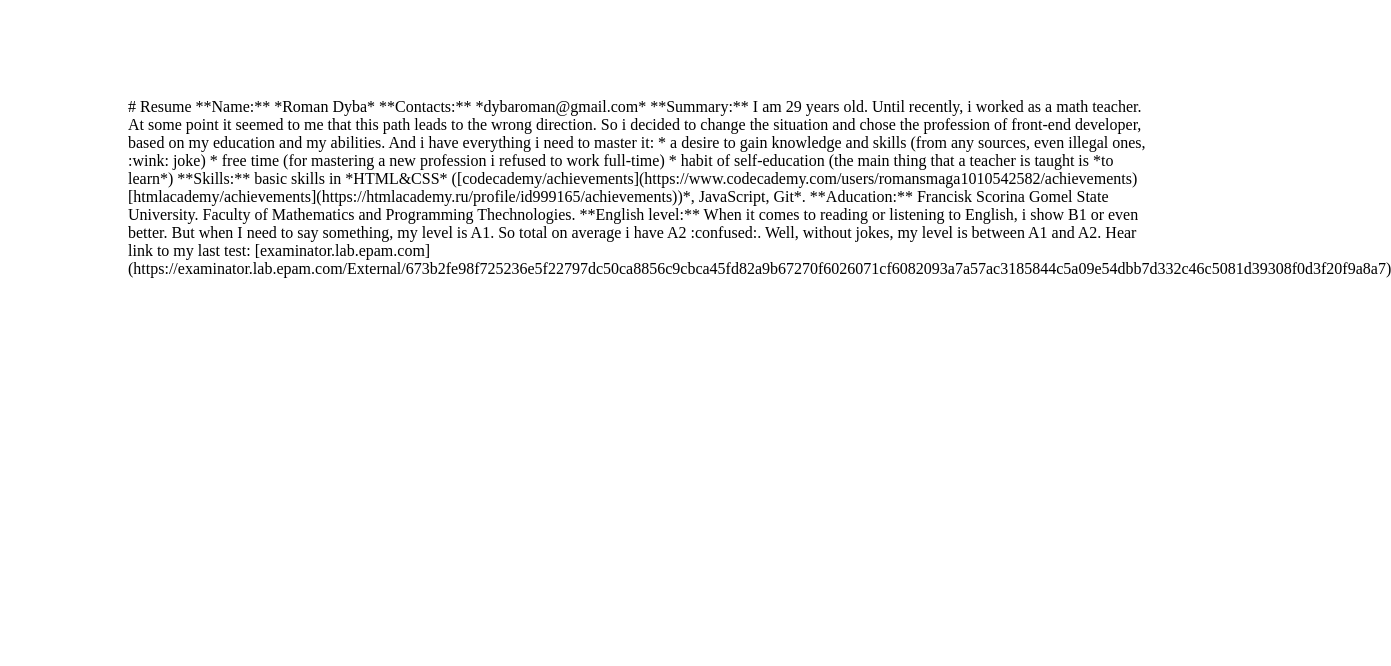
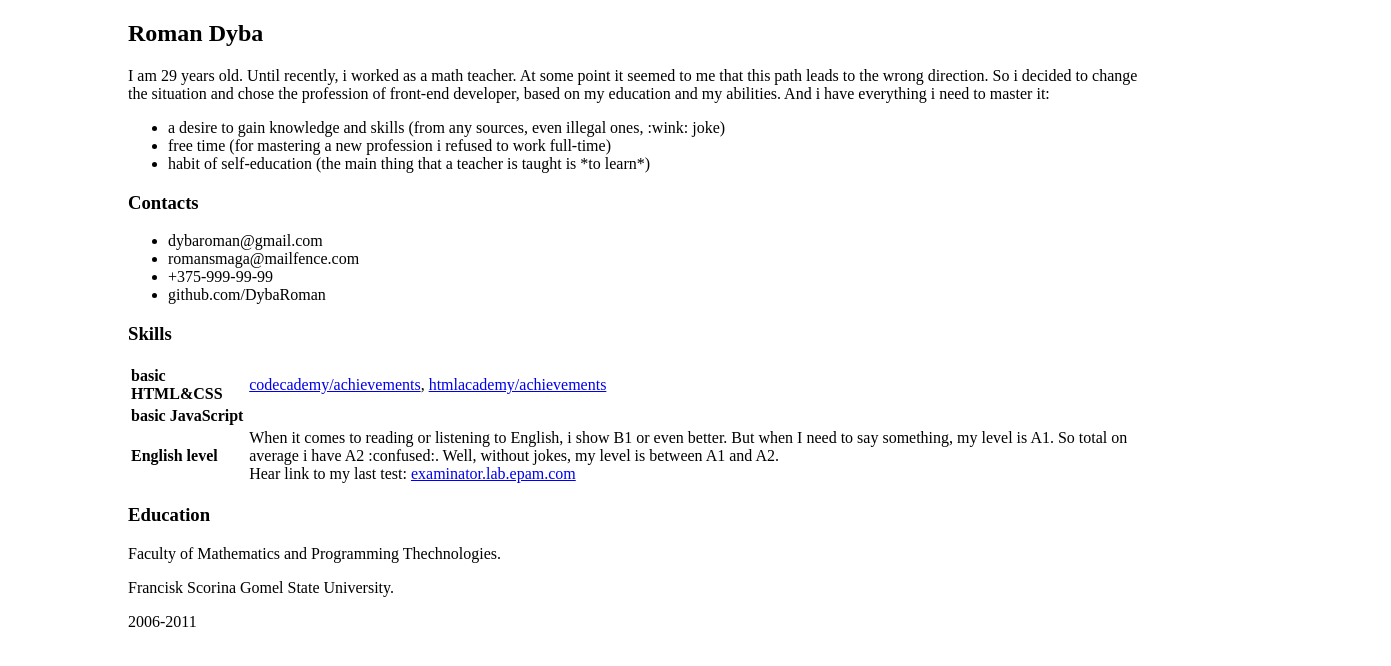
Before and after one commit to DybaRoman/rsschool-2019Q1-cv, a plain HTML site: page index.html in a window 1280 px wide. Shown: the whole page, 1391 px wide, since content can reach past the window. Drawn offline with Linux system fonts and the light colour scheme.

Commit message:
fix: add markup to html

```diff
--- a/index.html
+++ b/index.html
@@ -6,33 +6,59 @@
     <link rel="stylesheet" href="styles.css">
 </head>
 <body>
-    <header></header>
-    <main>
-      <section class="summary">
-        # Resume
-
-        **Name:** *Roman Dyba*
-
-        **Contacts:** *dybaroman@gmail.com*
-
-
-        **Summary:** I am 29 years old. Until recently, i worked as a math teacher. At some point it seemed to me that this path leads to the wrong direction. So i decided to change the situation and chose the profession of front-end developer, based on my education and my abilities. And i have everything i need to master it:
-        * a desire to gain knowledge and skills (from any sources, even illegal ones, :wink: joke)
-        * free time (for mastering a new profession i refused to work full-time)
-        * habit of self-education (the main thing that a teacher is taught  is  *to learn*)
-
-
-        **Skills:** basic skills in *HTML&CSS* ([codecademy/achievements](https://www.codecademy.com/users/romansmaga1010542582/achievements)     [htmlacademy/achievements](https://htmlacademy.ru/profile/id999165/achievements))*, JavaScript, Git*.
-
-
-        **Aducation:** Francisk Scorina Gomel State University. Faculty of Mathematics and Programming Thechnologies.
-
-
-        **English level:** When it comes to reading or listening to English, i show B1 or even better. But when I need to say something, my level is A1. So total on average i have A2 :confused:. Well, without jokes, my level is between A1 and A2.
-
-        Hear link to my last test: [examinator.lab.epam.com](https://examinator.lab.epam.com/External/673b2fe98f725236e5f22797dc50ca8856c9cbca45fd82a9b67270f6026071cf6082093a7a57ac3185844c5a09e54dbb7d332c46c5081d39308f0d3f20f9a8a7)</main>
-      </section>
-    </main>
-        <footer></footer>
+  <main class="resume">
+    <section class="summary">
+      <div class="summary">
+        <h1>Roman Dyba</h1>
+        <p> I am 29 years old. Until recently, i worked as a math teacher. At some point it seemed to me that this path leads
+        to the wrong direction. So i decided to change the situation and chose the profession of front-end developer,
+        based on my education and my abilities. And i have everything i need to master it:</p>
+        <ul>
+          <li>a desire to gain knowledge and skills (from any sources, even illegal ones, :wink: joke)</li>
+          <li>free time (for mastering a new profession i refused to work full-time)</li>
+          <li>habit of self-education (the main thing that a teacher is taught  is  *to learn*)</li>
+        </ul>
+      </div>
+    </section>
+    <section class="contacts">
+      <h3>Contacts</h3>
+      <ul>
+        <li>dybaroman@gmail.com</li>
+        <li>romansmaga@mailfence.com</li>
+        <li>+375-999-99-99</li>
+        <li>github.com/DybaRoman</li>
+      </ul>
+    </section>
+    <section class="scills">
+      <h3>Skills</h3>
+      <table>
+        <tr>
+          <td><strong>basic HTML&CSS</strong></td>
+          <td><a href="https://www.codecademy.com/users/romansmaga1010542582/achievements">codecademy/achievements</a>,
+          <a href="https://htmlacademy.ru/profile/id999165/achievements">htmlacademy/achievements</a></td>
+        </tr>
+        <tr>
+          <td><strong>basic JavaScript</strong></td>
+          <td></td>
+        </tr>
+        <tr>
+          <td><strong>English level</strong> </td>
+          <td>
+            When it comes to reading or listening to English, i show B1 or even better. But when I need to say something,
+            my level is A1. So total on average i have A2 :confused:. Well, without jokes, my level is between A1 and A2.<br>
+            Hear link to my last test:
+            <a href="https://examinator.lab.epam.com/External/673b2fe98f725236e5f22797dc50ca8856c9cbca45fd82a9b67270f6026071cf6082093a7a57ac3185844c5a09e54dbb7d332c46c5081d39308f0d3f20f9a8a7">
+            examinator.lab.epam.com</a>
+          </td>
+        </tr>
+      </table>
+    </section>
+    <section class="education">
+      <h3>Education</h3>
+      <p>Faculty of Mathematics and Programming Thechnologies.</p>
+      <p>Francisk Scorina Gomel State University.</p>
+      <p>2006-2011</p>
+    </section>
+  </main>
 </body>
 </html>
--- a/styles.css
+++ b/styles.css
@@ -1,13 +1,4 @@
-main {
-
-  position: relative;
+.resume {
+  max-width: 1024px;
+  margin: 0 auto;
 }
-
-.summary {
-  position: absolute;
-  top: 50%;
-  left: 50%;
-  transform: translate(-50%, 50%);
-
-  max-width: 1024px;
-}
```
Also changed, not shown: Smaga.jpg (added).
